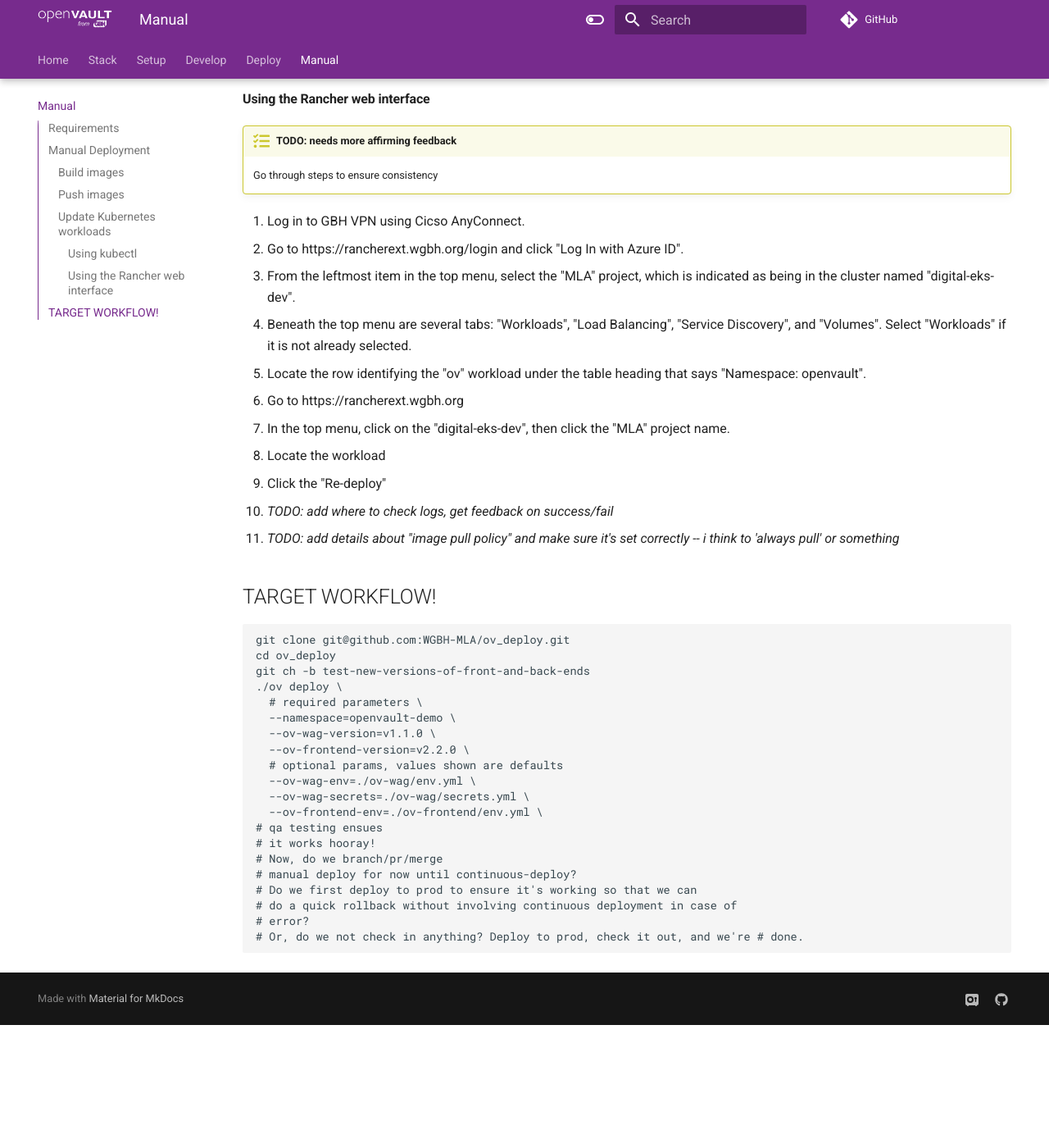
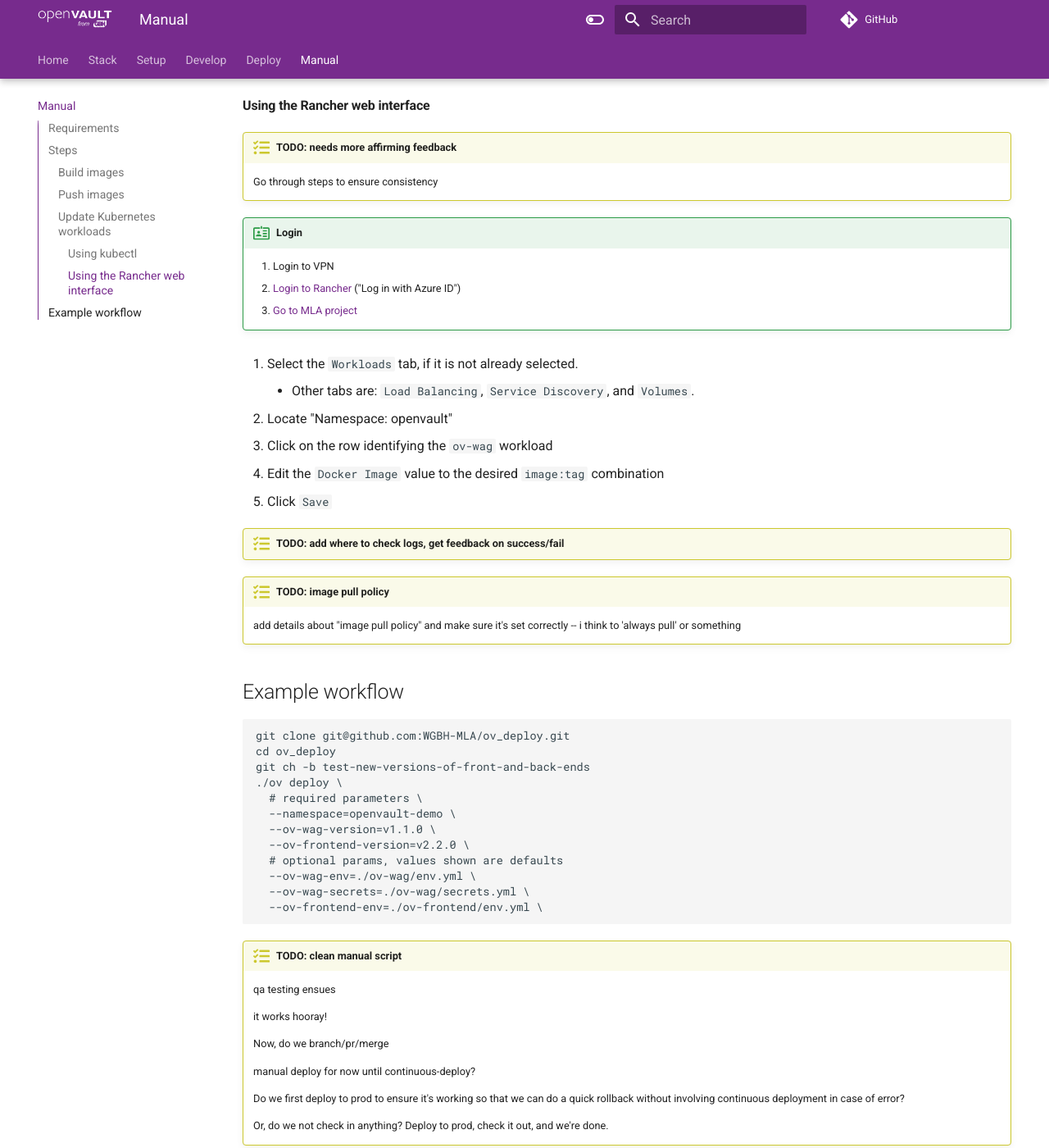
Before and after one commit to WGBH-MLA/ov-deploy, an MkDocs documentation site: the page built from docs/manual.md, in a window 1280 px wide and 1400 px high, scrolled down 2766 px. Shown: the whole window at 82% size. Built offline with MkDocs 1.6.1 and Material for MkDocs 9.7.7, drawn with Linux system fonts in a browser that asks for light colours; comment, search, counter and statistics services are not loaded; the version menu is left out; before the commit the page ends 4016 px from its top, so only the background shows below that; some of the changed text lies outside the part shown.

Commit message:
Document Setup configs, improve manual steps

````diff
--- a/docs/manual.md
+++ b/docs/manual.md
@@ -1,4 +1,6 @@
 # Manual deployment
+
+In the event that an automated deployment fails you can do a step-by-step deployment to help debug problems.
 
 ## Requirements
 
@@ -18,10 +20,6 @@ On your local machine, you will need:
 
     Add doc on how to verify that you have all these dependencies, and if not, how to get them._
 
-## Manual Deployment
-
-In the event that an automated deployment fails you can do a step-by-step deployment to help debug problems.
-
 !!! abstract "OV\_\*\_VERSION"
 
     The versions of `ov-wag` and `ov-frontend` repositories will be used in several of the following commands, so the following commands are documented with the `$OV_WAG_VERSION` and `$OV_FRONTEND_VERSION` variables. You can set these in your session by using `export`
@@ -32,6 +30,8 @@ In the event that an automated deployment fails you can do a step-by-step deploy
      ```
 
 After [setting up the repository](/setup#0-checkout-code):
+
+## Steps
 
 ### Build images
 
@@ -114,21 +114,28 @@ There several ways of updating the kubrenetes workflow:
 
     Go through steps to ensure consistency
 
-1. Log in to GBH VPN using Cicso AnyConnect.
-1. Go to https://rancherext.wgbh.org/login and click "Log In with Azure ID".
-1. From the leftmost item in the top menu, select the "MLA" project, which is indicated as being in the cluster named "digital-eks-dev".
-1. Beneath the top menu are several tabs: "Workloads", "Load Balancing", "Service Discovery", and "Volumes". Select "Workloads" if it is not already selected.
-1. Locate the row identifying the "ov" workload under the table heading that says "Namespace: openvault".
-1. Go to https://rancherext.wgbh.org
-1. In the top menu, click on the "digital-eks-dev", then click the "MLA" project name.
+!!! auth "Login"
 
-1. Locate the workload
-1. Click the "Re-deploy"
+    1. Login to VPN
+    1. [Login to Rancher](https://rancherext.wgbh.org/login) ("Log in with Azure ID")
+    1. [Go to MLA project](https://rancherext.wgbh.org/p/c-7qk7g:p-lpkts/workloads)
 
-1. _TODO: add where to check logs, get feedback on success/fail_
-1. _TODO: add details about "image pull policy" and make sure it's set correctly -- i think to 'always pull' or something_
+1.  Select the `Workloads` tab, if it is not already selected.
 
-## TARGET WORKFLOW!
+    - Other tabs are: `Load Balancing`, `Service Discovery`, and `Volumes`.
+
+1.  Locate "Namespace: openvault"
+1.  Click on the row identifying the `ov-wag` workload
+1.  Edit the `Docker Image` value to the desired `image:tag` combination
+1.  Click `Save`
+
+!!! todo "TODO: add where to check logs, get feedback on success/fail"
+
+!!! todo "TODO: image pull policy"
+
+    add details about "image pull policy" and make sure it's set correctly -- i think to 'always pull' or something
+
+## Example workflow
 
 ```
 git clone git@github.com:WGBH-MLA/ov_deploy.git
@@ -143,12 +150,18 @@ git ch -b test-new-versions-of-front-and-back-ends
   --ov-wag-env=./ov-wag/env.yml \
   --ov-wag-secrets=./ov-wag/secrets.yml \
   --ov-frontend-env=./ov-frontend/env.yml \
-# qa testing ensues
-# it works hooray!
-# Now, do we branch/pr/merge
-# manual deploy for now until continuous-deploy?
-# Do we first deploy to prod to ensure it's working so that we can
-# do a quick rollback without involving continuous deployment in case of
-# error?
-# Or, do we not check in anything? Deploy to prod, check it out, and we're # done.
 ```
+
+!!! todo "TODO: clean manual script"
+
+    qa testing ensues
+
+    it works hooray!
+
+    Now, do we branch/pr/merge
+
+    manual deploy for now until continuous-deploy?
+
+    Do we first deploy to prod to ensure it's working so that we can do a quick rollback without involving continuous deployment in case of error?
+
+    Or, do we not check in anything? Deploy to prod, check it out, and we're done.
````
Also changed, not shown: docs/setup.md (+29 -24 lines), docs/stack.md (+1 -1 lines).
